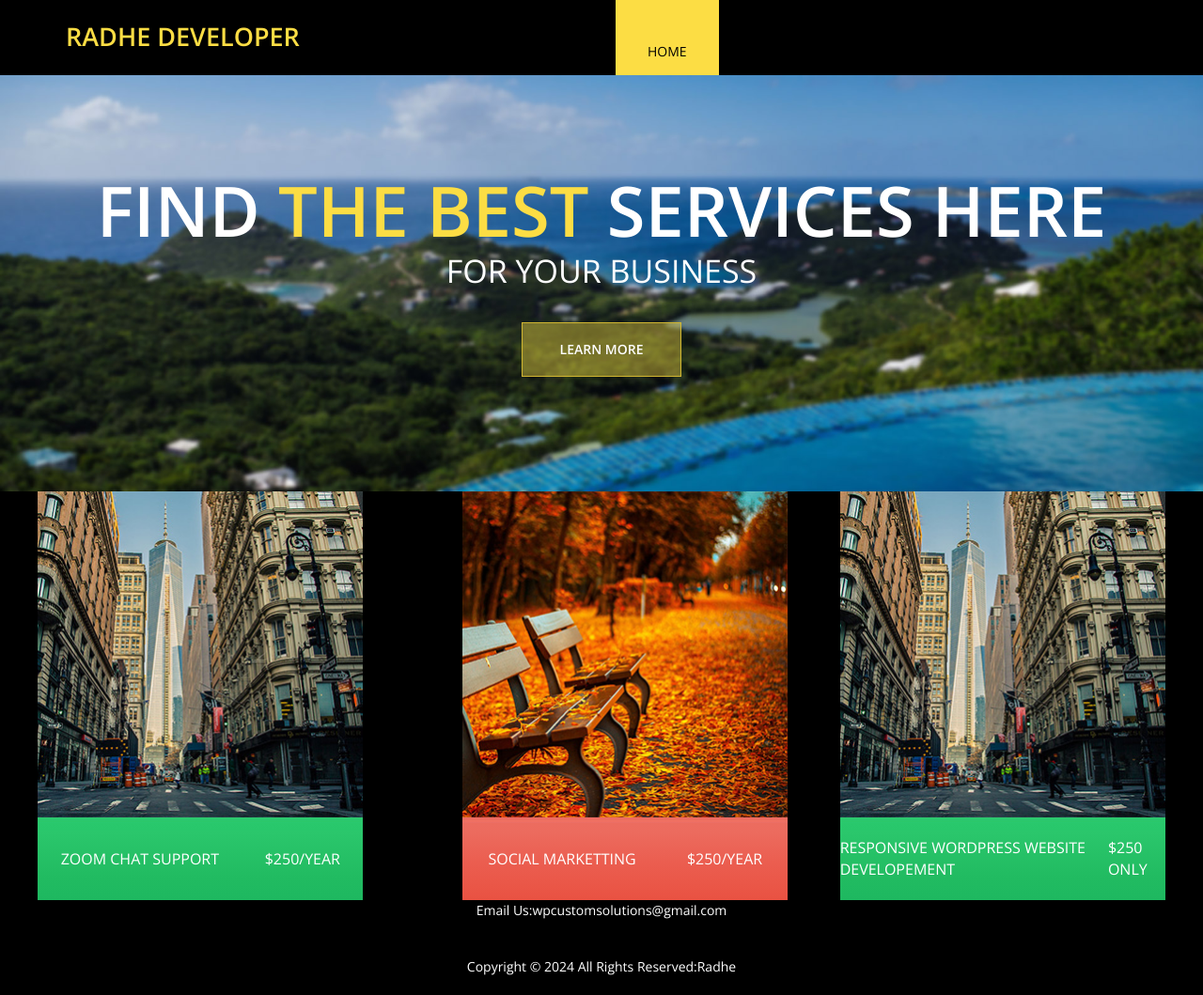
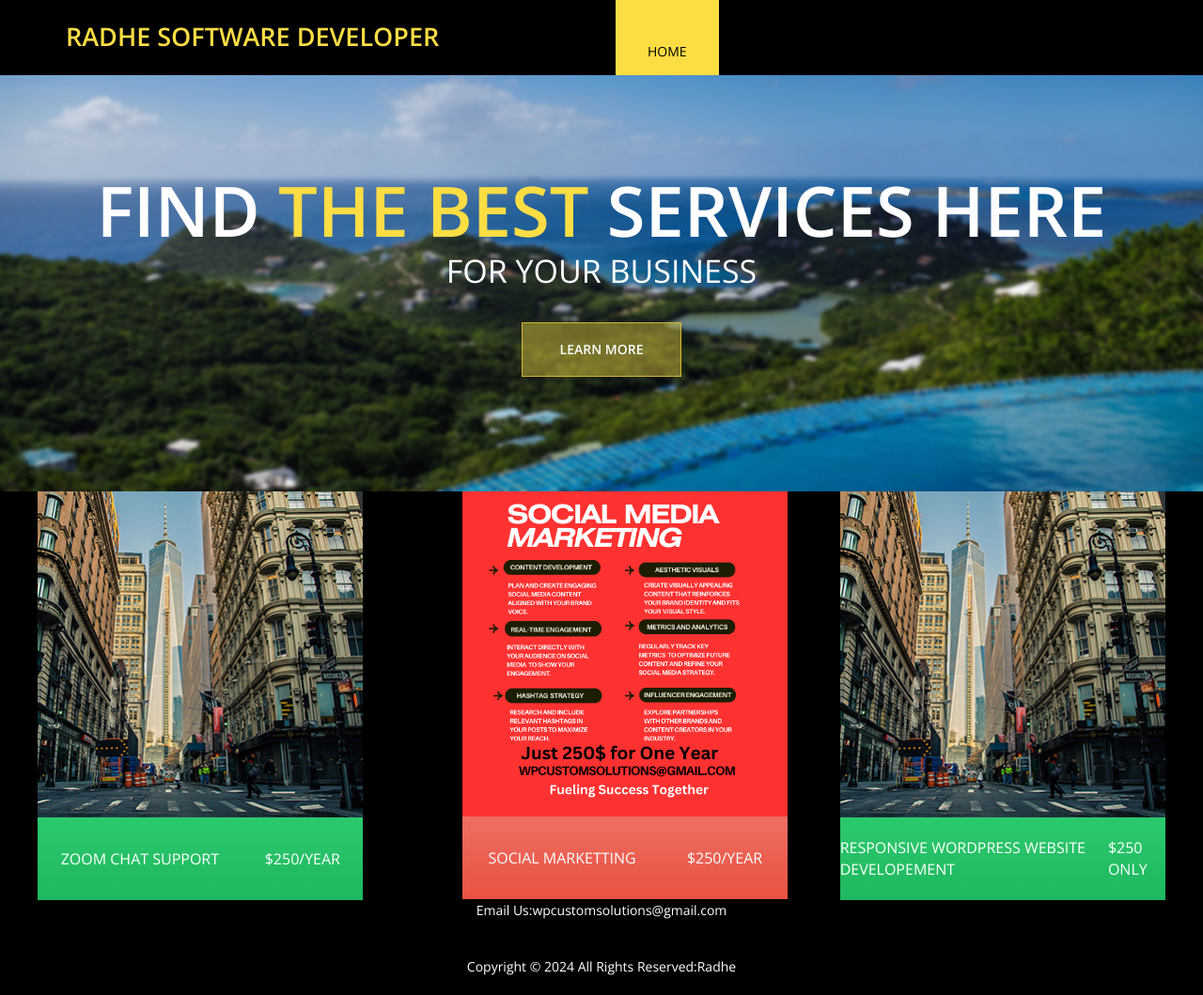
Before and after one commit to radheradhe2023/radhedeveloper, a plain HTML site: page index.html in a window 1280 px wide. Shown: the top 1059 px of the page at 94% size. Drawn offline with nearby package versions, Linux system fonts and the light colour scheme.

Commit message:
Update index.html

```diff
--- a/index.html
+++ b/index.html
@@ -4,7 +4,7 @@
   <meta charset="utf-8">
   <meta http-equiv="X-UA-Compatible" content="IE=edge">
   <meta name="viewport" content="width=device-width, initial-scale=1">
-  <title>Radhe - Developer</title>
+  <title>Radhe - Software Developer</title>
   <link href='http://fonts.googleapis.com/css?family=Open+Sans:400,300,400italic,600,700' rel='stylesheet' type='text/css'>
   <link href="css/font-awesome.min.css" rel="stylesheet">
   <link href="css/bootstrap.min.css" rel="stylesheet">
@@ -19,7 +19,7 @@
   		<div class="container">
   			<div class="row">
   				<div class="col-lg-6 col-md-4 col-sm-3 tm-site-name-container">
-  					<a href="#" class="tm-site-name">Radhe Developer</a>
+  					<a href="#" class="tm-site-name">Radhe Software Developer</a>
   				</div>
 	  			<div class="col-lg-6 col-md-8 col-sm-9">
 	  				<div class="mobile-menu-icon">
@@ -84,7 +84,7 @@
 			</div>
 			<div class="col-lg-4 col-md-4 col-sm-6">
 				<div class="tm-home-box-1 tm-home-box-1-2 tm-home-box-1-right">
-					<img src="img/index-02.jpg" alt="image" class="img-responsive">
+					<img src="img/social-media-marketting.png" alt="image" class="img-responsive">
 					<a href="#">
 						<div class="tm-red-gradient-bg tm-city-price-container">
 							<span>Social Marketting</span>
```
